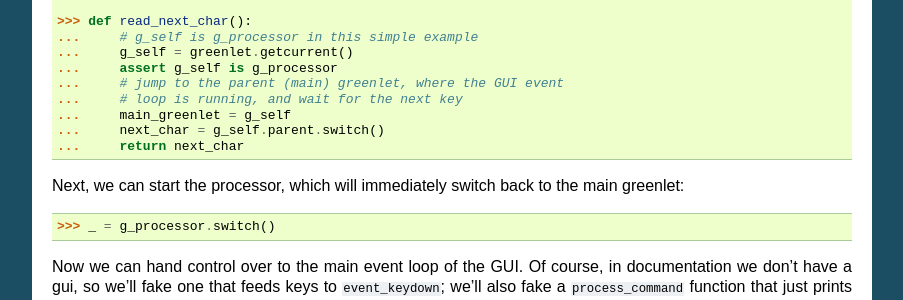
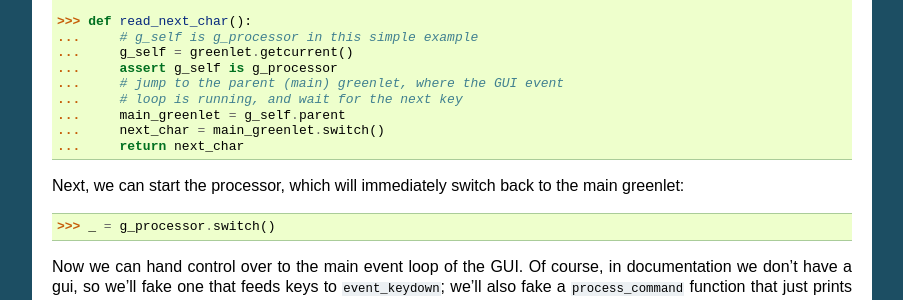
Before and after one commit to python-greenlet/greenlet, a Sphinx documentation site: the page built from docs/index.rst, in a window 1280 px wide and 900 px high, scrolled down 1243 px. Shown: the part 152-452 px from the top of the window, without its empty margins (198-1101 px from the left). Built offline with Sphinx 7.4.7, drawn with Linux system fonts in a browser that asks for light colours.

Commit message:
Fix docs typo.

```diff
--- a/docs/index.rst
+++ b/docs/index.rst
@@ -111,8 +111,8 @@ then you exchange the keypresses with it as follows:
     ...     assert g_self is g_processor
     ...     # jump to the parent (main) greenlet, where the GUI event
     ...     # loop is running, and wait for the next key
-    ...     main_greenlet = g_self
-    ...     next_char = g_self.parent.switch()
+    ...     main_greenlet = g_self.parent
+    ...     next_char = main_greenlet.switch()
     ...     return next_char
 
 Next, we can start the processor, which will immediately switch back
```
